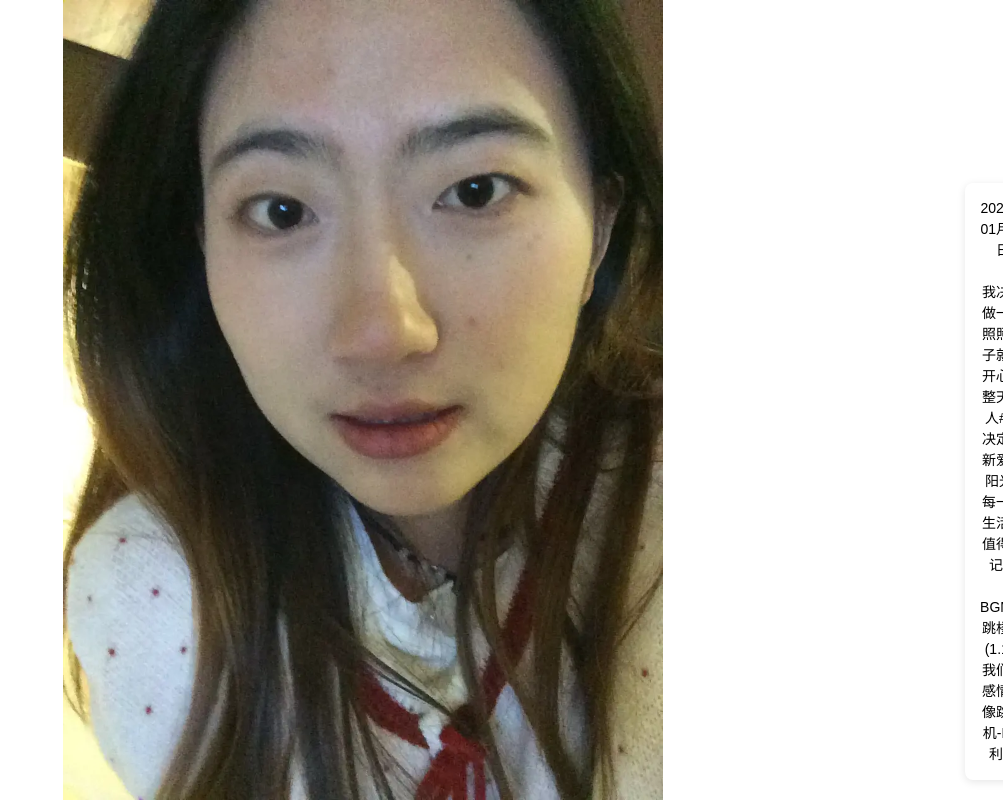
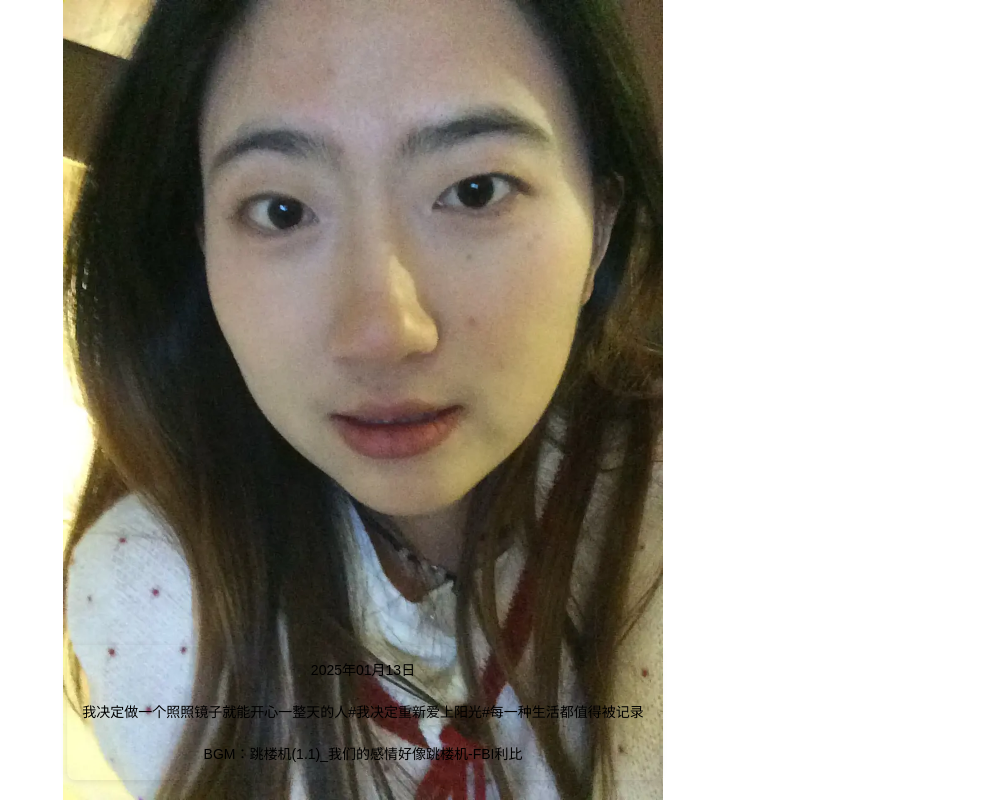
Before and after one commit to csyan03/dk, a plain HTML site: page index.html in a window 1280 px wide. Shown: the top 802 px of the page, without its empty margins (277-1280 px from the left). Drawn offline with Linux system fonts and the light colour scheme.

Commit message:
Update index.html

```diff
--- a/index.html
+++ b/index.html
@@ -60,7 +60,7 @@
         .caption {
             position: absolute;
             bottom: 20px; /* 改为底部定位 */
-            left: 100%;
+            left: 50%;
             transform: translateX(-50%);
             color: #000000;
             font-size: 14px;
```
